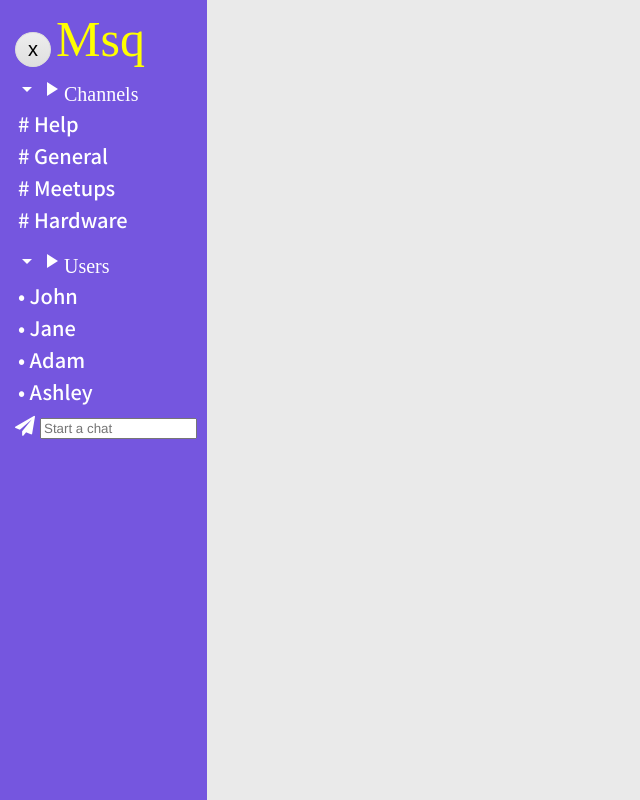
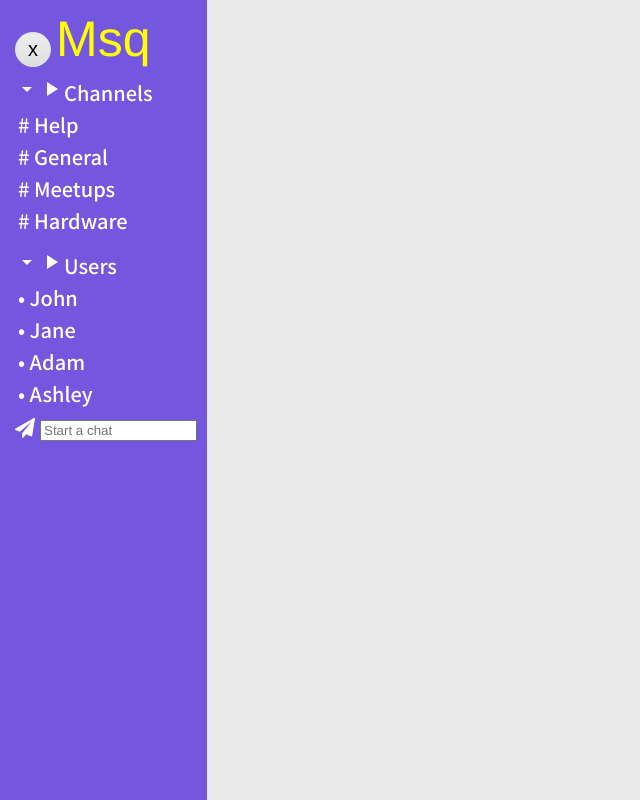
Before and after one commit to tjdev7/Msq, a React (Create React App) app: page / in a window 1280 px wide. Shown: the whole page, without its empty margins (0-640 px from the left). Built offline with nearby package versions, Linux system fonts and the light colour scheme.

Commit message:
Msq/012/Dependencies_Update_001 - Update for dependencies inside app

```diff
--- a/package.json
+++ b/package.json
@@ -1,6 +1,6 @@
 {
   "name": "Msq",
-  "version": "0.3.4",
+  "version": "0.4.0",
   "homepage": "https://toughee.github.io/Msq/",
   "private": true,
   "dependencies": {
@@ -11,14 +11,14 @@
     "object-path": "^0.11.5",
     "react": "^16.13.1",
     "react-dom": "^16.13.1",
-    "react-scripts": "3.4.3"
+    "react-scripts": "^4.0.1"
   },
   "scripts": {
     "start": "react-scripts start",
     "build": "react-scripts build",
     "test": "react-scripts test",
     "eject": "react-scripts eject",
-    "deploy" : "npm run build&&gh-pages -d build"
+    "deploy": "npm run build&&gh-pages -d build"
   },
   "eslintConfig": {
     "extends": "react-app"
--- a/src/index.css
+++ b/src/index.css
@@ -29,7 +29,8 @@ p {
   /*display: flex;*/
 
 .appname {
-  font-family: 'Cooper Std Black';
+  font-family: 'Helvetica', Bold;
+
   color: yellow;
   font-size: 50px;
 }
@@ -79,7 +80,8 @@ p {
 }
 
 .menutitle {
-  font-family: 'Cooper Std Black';
+  font-family: 'Noto Sans JP', sans-serif;
+
   margin: 1px;
 }
 
```
Also changed, not shown: 1 other file (tests, documents, lock files or other folders).
